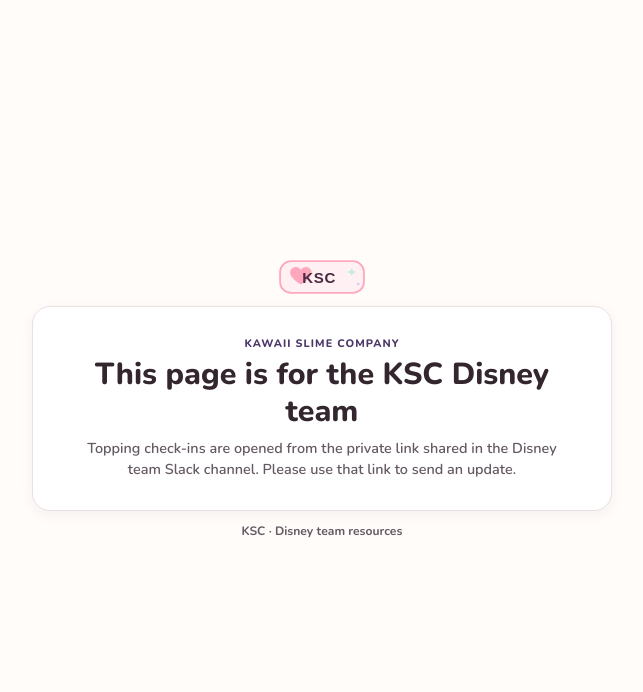
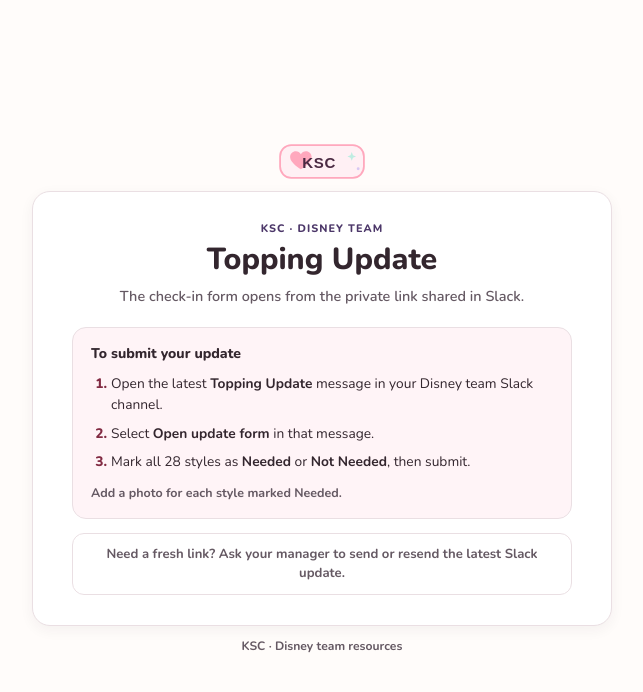
Before and after one commit to U-M75/Disney-Toppings, a Next.js app: page / in a window 1280 px wide. Shown: the top 692 px of the page, without its empty margins (318-961 px from the left). Built offline with nearby package versions, Linux system fonts and the light colour scheme.

Commit message:
Add files via upload

```diff
--- a/app/globals.css
+++ b/app/globals.css
@@ -1535,3 +1535,65 @@
 .needed-details-heading > span {
   display: none;
 }
+
+.team-landing-card {
+  text-align: center;
+}
+
+.landing-instructions {
+  max-width: 500px;
+  margin: 20px auto 14px;
+  padding: 16px 18px;
+  border: 1px solid var(--color-border);
+  border-radius: 14px;
+  background: var(--color-pink-soft);
+  text-align: left;
+}
+
+.landing-instructions-title {
+  margin: 0;
+  color: var(--color-text);
+  font-size: 0.88rem;
+  font-weight: 850;
+}
+
+.landing-steps {
+  display: grid;
+  gap: 8px;
+  margin: 10px 0 0;
+  padding-left: 20px;
+  color: var(--color-text);
+  font-size: 0.86rem;
+  line-height: 1.5;
+}
+
+.landing-steps li::marker {
+  color: var(--color-danger);
+  font-weight: 800;
+}
+
+.landing-photo-note {
+  margin: 11px 0 0;
+  color: var(--color-muted);
+  font-size: 0.78rem;
+  font-weight: 650;
+}
+
+.landing-note {
+  max-width: 500px;
+  margin: 0 auto;
+  padding: 11px 13px;
+  border: 1px solid var(--color-border);
+  border-radius: 12px;
+  background: var(--color-surface);
+  color: var(--color-muted);
+  font-size: 0.82rem;
+  font-weight: 650;
+}
+
+@media (max-width: 440px) {
+  .landing-instructions {
+    margin-top: 16px;
+    padding: 13px;
+  }
+}
--- a/app/page.js
+++ b/app/page.js
@@ -1,12 +1,5 @@
-import BrandedMessage from '../components/BrandedMessage';
+import TeamLanding from '../components/TeamLanding';
 
 export default function HomePage() {
-  return (
-    <BrandedMessage
-      eyebrow="Kawaii Slime Company"
-      title="This page is for the KSC Disney team"
-      message="Topping check-ins are opened from the private link shared in the Disney team Slack channel. Please use that link to send an update."
-      home={false}
-    />
-  );
+  return <TeamLanding />;
 }
--- /dev/null
+++ b/components/TeamLanding.js
@@ -0,0 +1,23 @@
+export default function TeamLanding() {
+  return (
+    <main className="message-shell landing-shell">
+      <img className="brand-logo message-logo" src="/ksc-logo.svg" alt="KSC" />
+      <section className="message-card team-landing-card">
+        <p className="eyebrow">KSC · Disney team</p>
+        <h1>Topping Update</h1>
+        <p className="message-copy">The check-in form opens from the private link shared in Slack.</p>
+        <div className="landing-instructions">
+          <p className="landing-instructions-title">To submit your update</p>
+          <ol className="landing-steps">
+            <li>Open the latest <strong>Topping Update</strong> message in your Disney team Slack channel.</li>
+            <li>Select <strong>Open update form</strong> in that message.</li>
+            <li>Mark all 28 styles as <strong>Needed</strong> or <strong>Not Needed</strong>, then submit.</li>
+          </ol>
+          <p className="landing-photo-note">Add a photo for each style marked Needed.</p>
+        </div>
+        <p className="landing-note">Need a fresh link? Ask your manager to send or resend the latest Slack update.</p>
+      </section>
+      <p className="message-footer">KSC · Disney team resources</p>
+    </main>
+  );
+}
```
Also changed, not shown: 1 other file (tests, documents, lock files or other folders).
